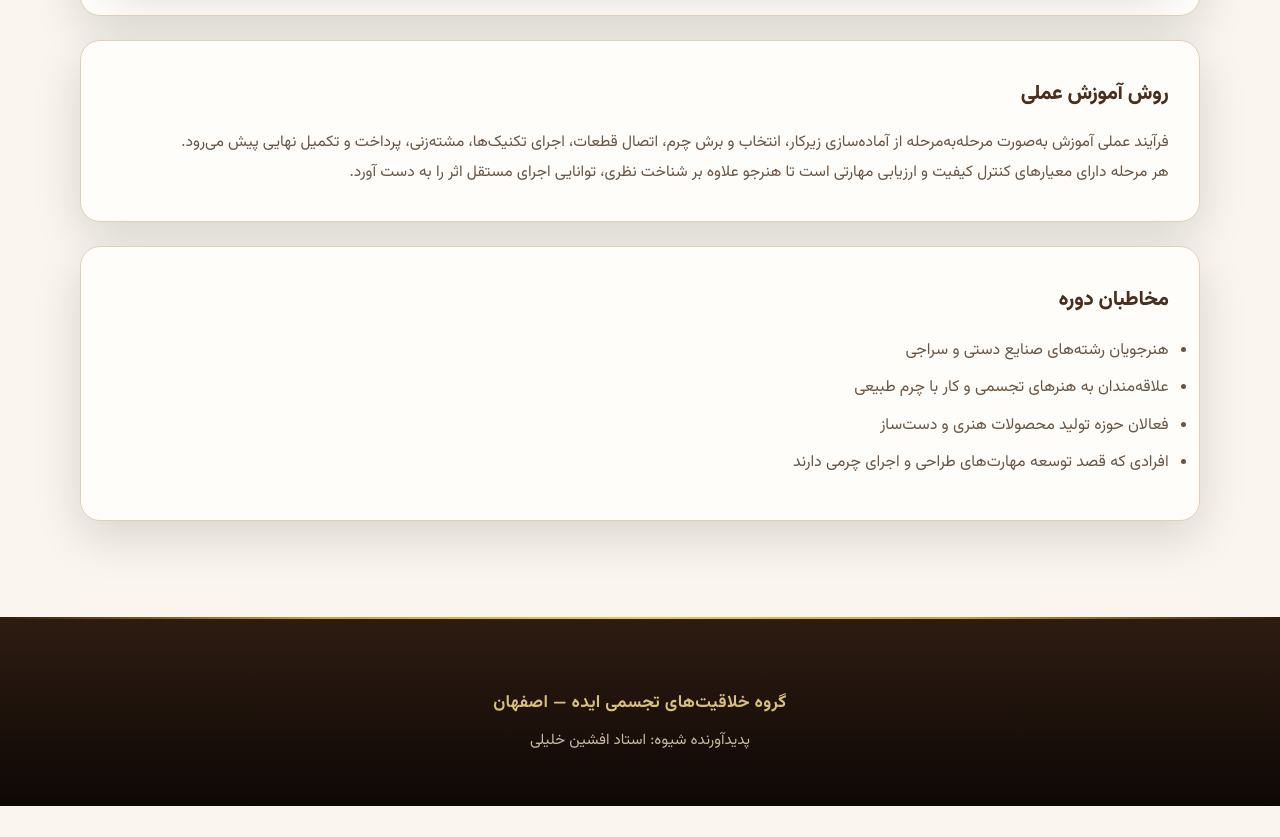
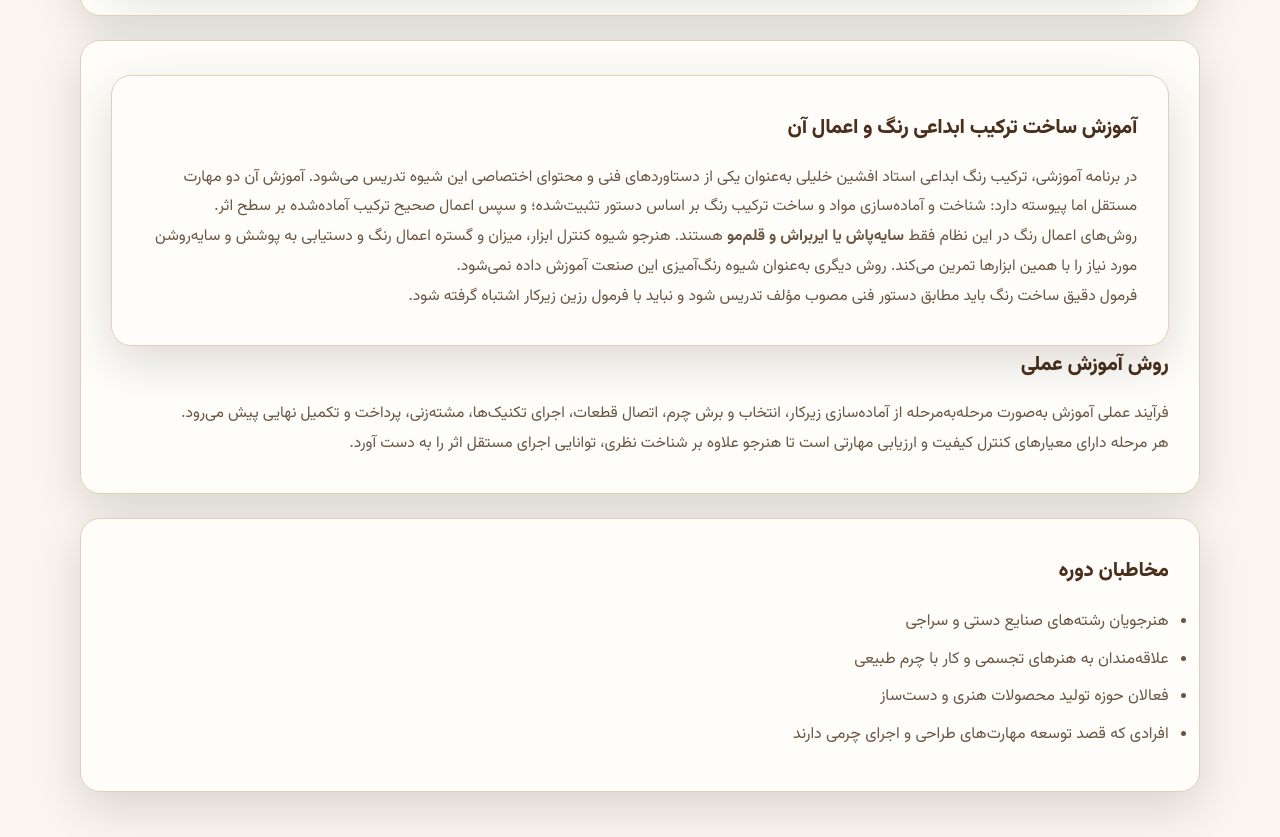
Before and after one commit to deepdesigntechnology-design/novin-leather-marquetry, a plain HTML site: page education.html in a window 1280 px wide. Shown: the part 1603-2440 px from the top of the page. Before the commit the page ends 2409 px from the top, so only its background shows below. Drawn offline with Linux system fonts and the light colour scheme.

Commit message:
Document invented color compound and approved application methods

```diff
--- a/education.html
+++ b/education.html
@@ -63,6 +63,12 @@
 </div>
 </div>
 <div class="content-block">
+<div class="content-block">
+<h2>آموزش ساخت ترکیب ابداعی رنگ و اعمال آن</h2>
+<p>در برنامه آموزشی، ترکیب رنگ ابداعی استاد افشین خلیلی به‌عنوان یکی از دستاوردهای فنی و محتوای اختصاصی این شیوه تدریس می‌شود. آموزش آن دو مهارت مستقل اما پیوسته دارد: شناخت و آماده‌سازی مواد و ساخت ترکیب رنگ بر اساس دستور تثبیت‌شده؛ و سپس اعمال صحیح ترکیب آماده‌شده بر سطح اثر.</p>
+<p>روش‌های اعمال رنگ در این نظام فقط <strong>سایه‌پاش یا ایربراش و قلم‌مو</strong> هستند. هنرجو شیوه کنترل ابزار، میزان و گستره اعمال رنگ و دستیابی به پوشش و سایه‌روشن مورد نیاز را با همین ابزارها تمرین می‌کند. روش دیگری به‌عنوان شیوه رنگ‌آمیزی این صنعت آموزش داده نمی‌شود.</p>
+<p>فرمول دقیق ساخت رنگ باید مطابق دستور فنی مصوب مؤلف تدریس شود و نباید با فرمول رزین زیرکار اشتباه گرفته شود.</p>
+</div>
 <h2>روش آموزش عملی</h2>
 <p>فرآیند عملی آموزش به‌صورت مرحله‌به‌مرحله از آماده‌سازی زیرکار، انتخاب و برش چرم، اتصال قطعات، اجرای تکنیک‌ها، مشته‌زنی، پرداخت و تکمیل نهایی پیش می‌رود.</p>
 <p>هر مرحله دارای معیارهای کنترل کیفیت و ارزیابی مهارتی است تا هنرجو علاوه بر شناخت نظری، توانایی اجرای مستقل اثر را به دست آورد.</p>
```
